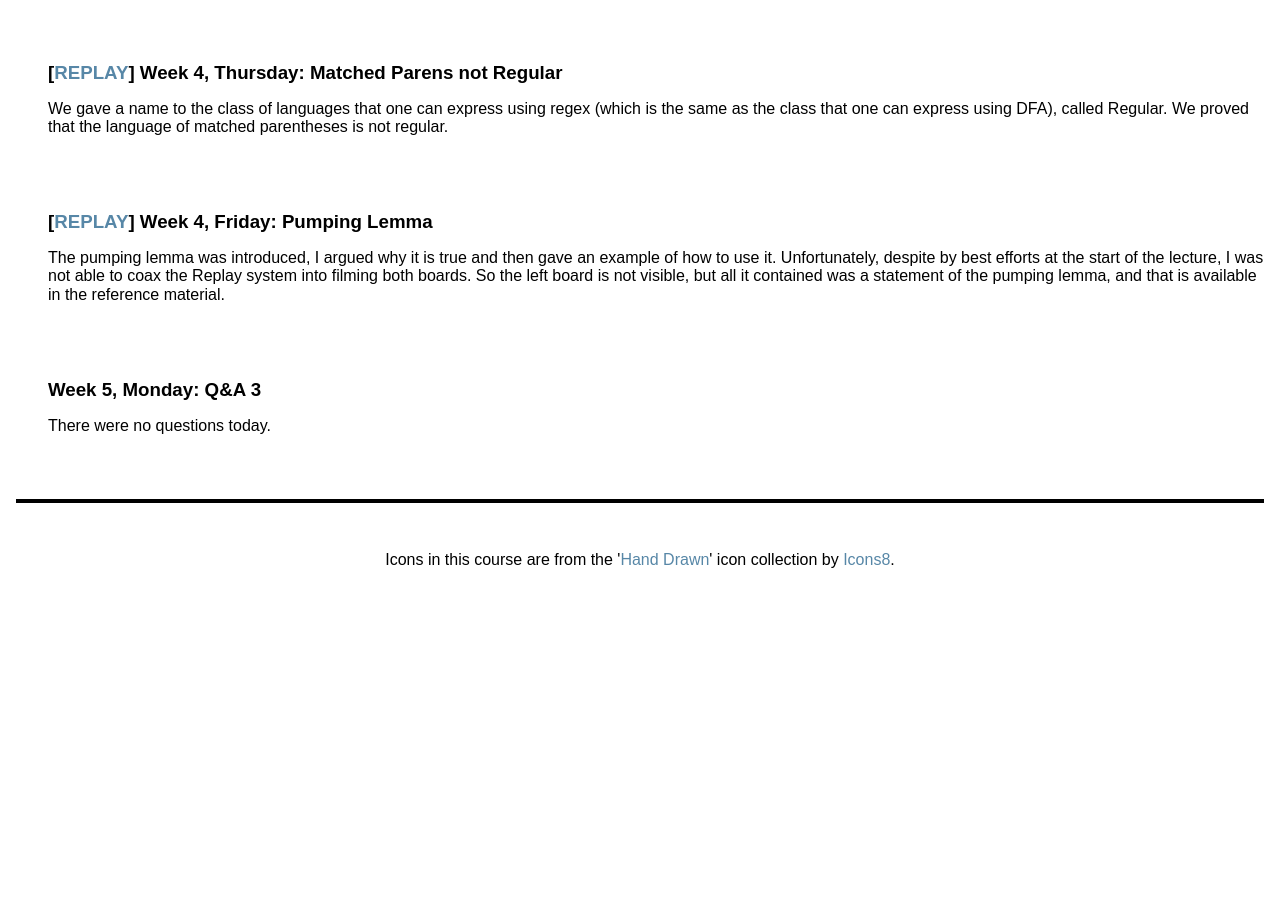
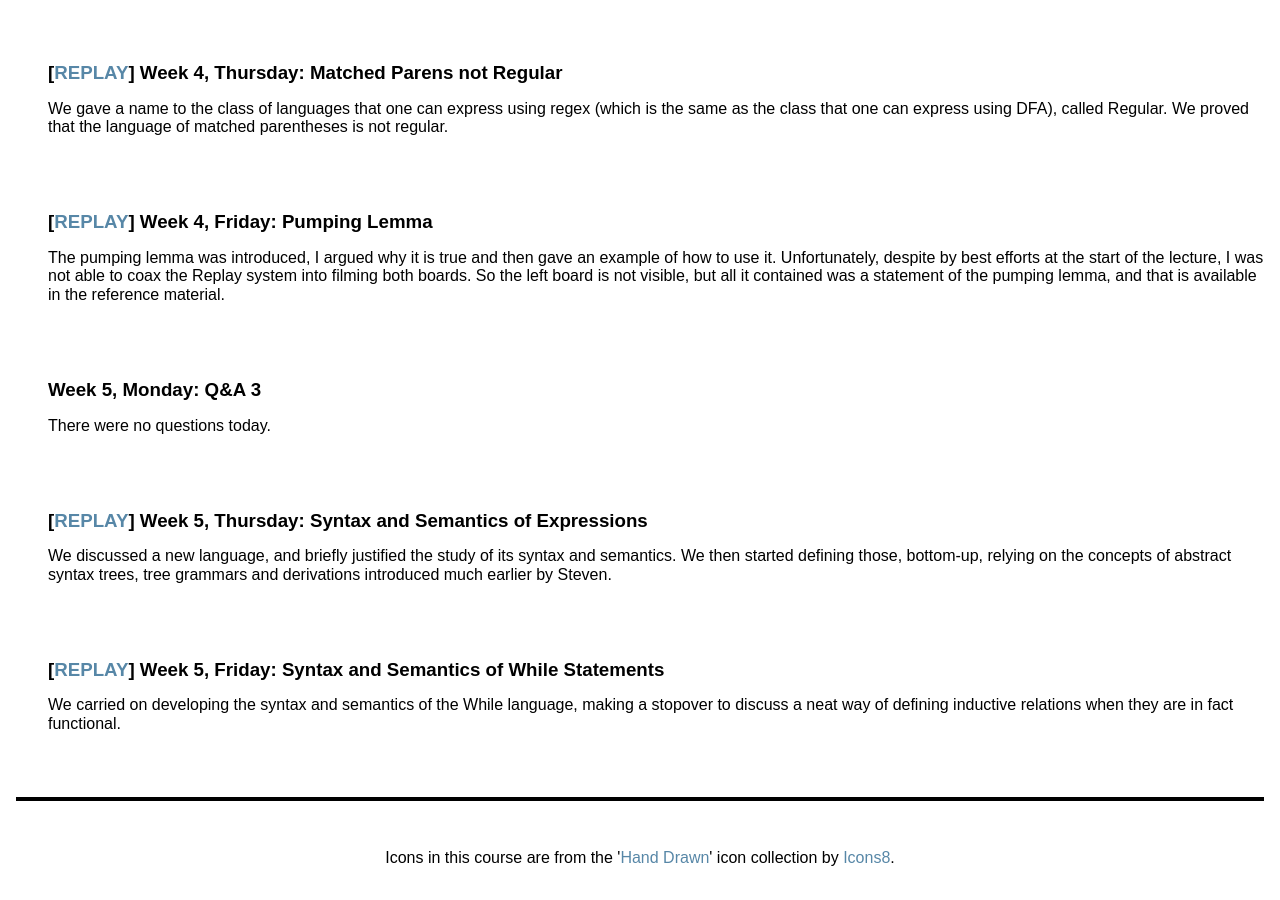
Before and after one commit to uob-coms20007/webpages, a Jekyll site: the page built from schedule.md, in a window 1280 px wide and 900 px high, scrolled down 2273 px. Built offline with Jekyll 4.4.1, drawn with Linux system fonts in a browser that asks for light colours; nearby versions of some CDN libraries; before the commit the page ends 2874 px from its top, so only the background shows below that; some of the changed text lies outside the part shown.

Commit message:
Week 5 lecture links

```diff
--- a/_data/lectures.yml
+++ b/_data/lectures.yml
@@ -66,3 +66,13 @@
   description: There were no questions today.
   replay:
   refs:
+
+- title: Syntax and Semantics of Expressions
+  description: We discussed a new language, and briefly justified the study of its syntax and semantics. We then started defining those, bottom-up, relying on the concepts of abstract syntax trees, tree grammars and derivations introduced much earlier by Steven.
+  replay: https://mediasite.bris.ac.uk/Mediasite/Play/24e1abc694af4d5ca1d9e4a4fc05a0231d
+  refs:
+
+- title: Syntax and Semantics of While Statements
+  description: We carried on developing the syntax and semantics of the While language, making a stopover to discuss a neat way of defining inductive relations when they are in fact functional.
+  replay: https://mediasite.bris.ac.uk/Mediasite/Play/f4ec087d31e6449d8ec78ecde62430ad1d
+  refs:
```
